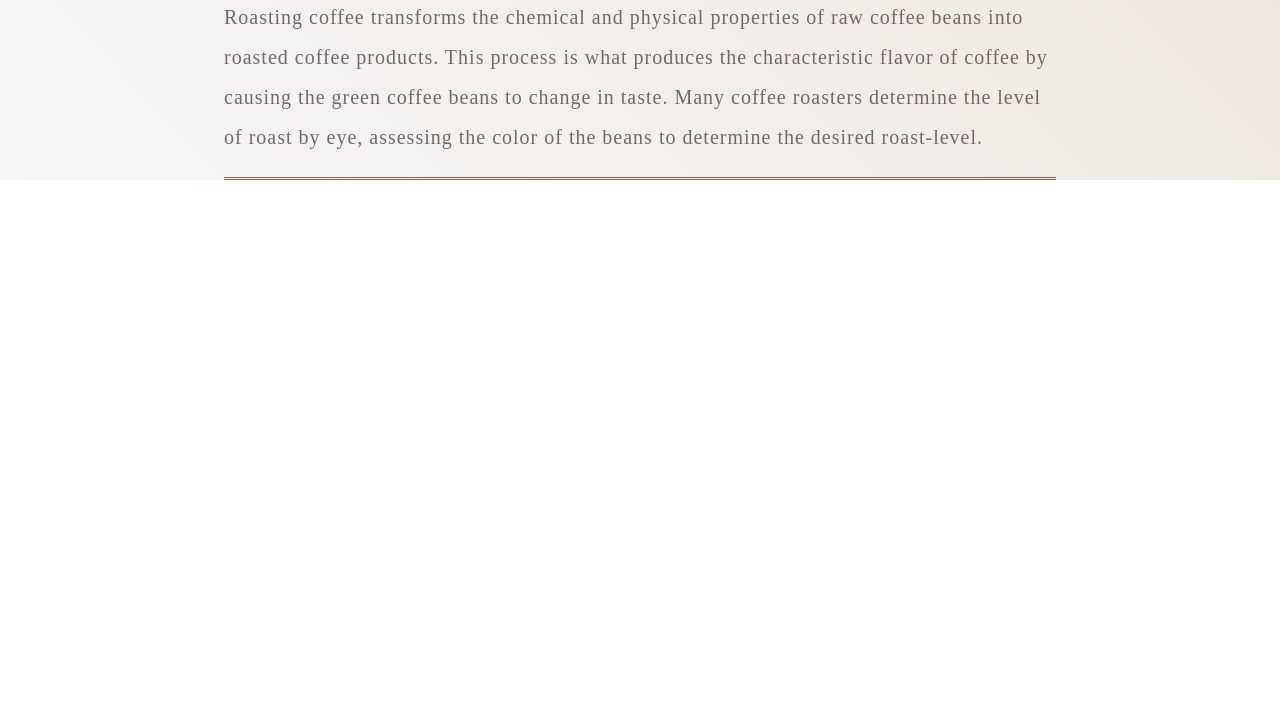
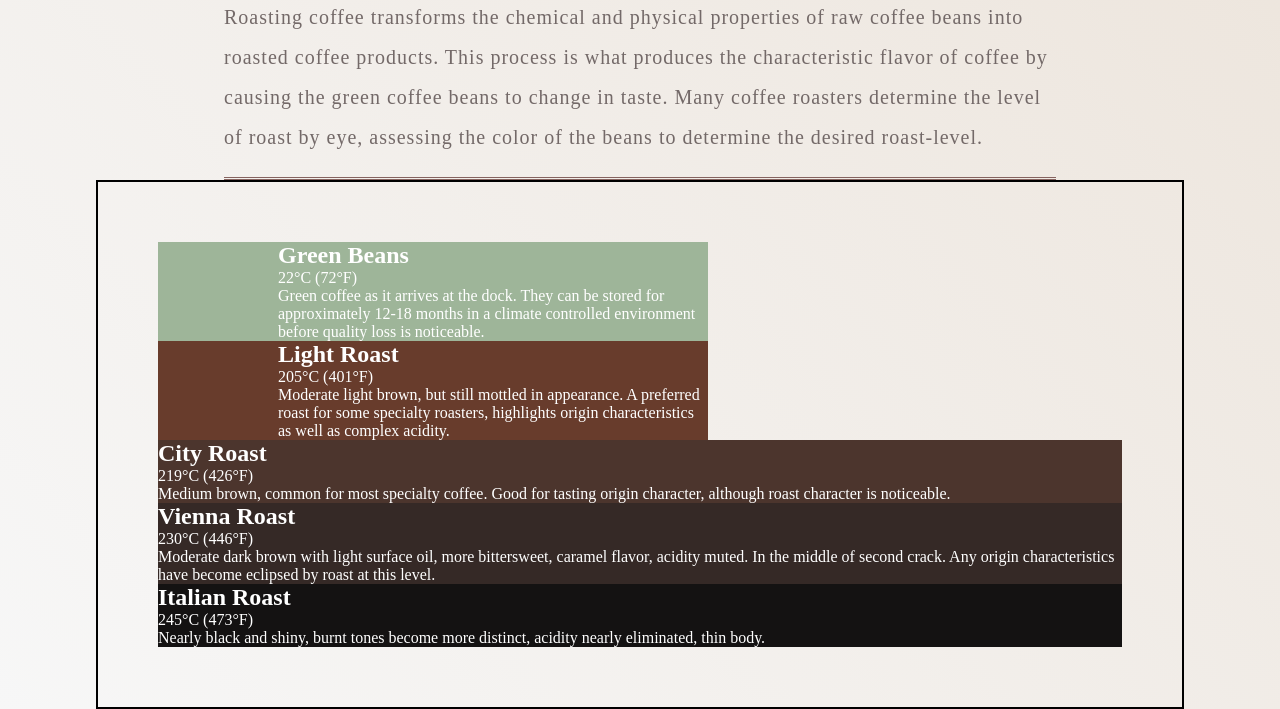
Before and after one commit to mala-biedronka/contact-list, a plain HTML site: page color_second_edition/color_second_edition.html in a window 1280 px wide. Shown: the part 697-1406 px from the top of the page. Before the commit the page ends 877 px from the top, so only its background shows below. Drawn offline with Linux system fonts and the light colour scheme.

Commit message:
add colors for beans type element

```diff
--- a/color_second_edition/color_second_edition.html
+++ b/color_second_edition/color_second_edition.html
@@ -15,10 +15,46 @@
 
 
 <main>
+
     <div class="note">
         <h2 class="main-note">A Note on Roasting</h2>
         <p>Roasting coffee transforms the chemical and physical properties of raw coffee beans into roasted coffee products. This process is what produces the characteristic flavor of coffee by causing the green coffee beans to change in taste. Many coffee roasters determine the level of roast by eye, assessing the color of the beans to determine the desired roast-level.</p>
     </div>
+
+    <div class="beans-type">
+
+        <div class="green-type">
+            <h2>Green Beans</h2>
+            <p>22&degC (72&degF)</p>
+            <p>Green coffee as it arrives at the dock. They can be stored for approximately 12-18 months in a climate controlled environment before quality loss is noticeable.</p>
+        </div>
+
+        <div class="light-type">
+            <h2>Light Roast</h2>
+            <p>205&degC (401&degF)</p>
+            <p>Moderate light brown, but still mottled in appearance. A preferred roast for some specialty roasters, highlights origin characteristics as well as complex acidity.</p>
+        </div>
+
+        <div class="city-type">
+            <h2>City Roast</h2>
+            <p>219&degC (426&degF)</p>
+            <p>Medium brown, common for most specialty coffee. Good for tasting origin character, although roast character is noticeable.</p>
+        </div>
+
+        <div class="vienna-type">
+            <h2>Vienna Roast</h2>
+            <p>230&degC (446&degF)</p>
+            <p>Moderate dark brown with light surface oil, more bittersweet, caramel flavor, acidity muted. In the middle of second crack. Any origin characteristics have become eclipsed by roast at this level.</p>
+        </div>
+
+        <div class="italian-type">
+            <h2>Italian Roast</h2>
+            <p>245&degC (473&degF)</p>
+            <p>Nearly black and shiny, burnt tones become more distinct, acidity nearly eliminated, thin body.</p>
+        </div>
+
+    </div>
+
 </main>
 
 
--- a/color_second_edition/style.css
+++ b/color_second_edition/style.css
@@ -70,3 +70,41 @@ header {
     letter-spacing: 1px;
     color: hsl(6, 5%, 43%);
 }
+
+/*Beans type element*/
+.beans-type {
+    width: 85%;
+    margin: 0 auto;
+    padding: 60px;
+    border: 2px solid black;
+    color: white;
+}
+
+.green-type ,
+.light-type {
+    width: 550px;
+    padding-left: 120px;
+    display: inline-block;
+    /*!*margin: 0;*!*/
+    /*border: 2px solid red;*/
+}
+
+.green-type {
+    background-color: #9EB599;
+}
+
+.light-type {
+    background-color: #683C2C;
+}
+
+.city-type {
+    background-color: #4C352D;
+}
+
+.vienna-type {
+    background-color: #352926;
+}
+
+.italian-type {
+    background-color: #141212;
+}
```
